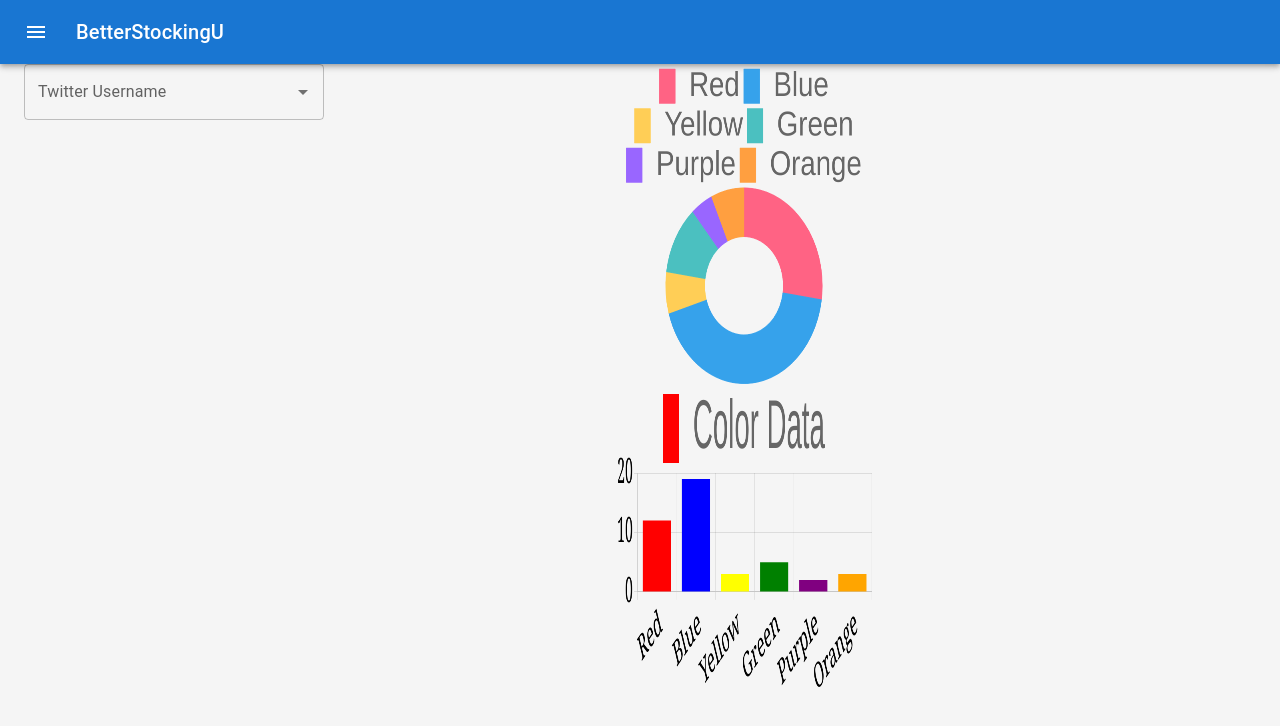
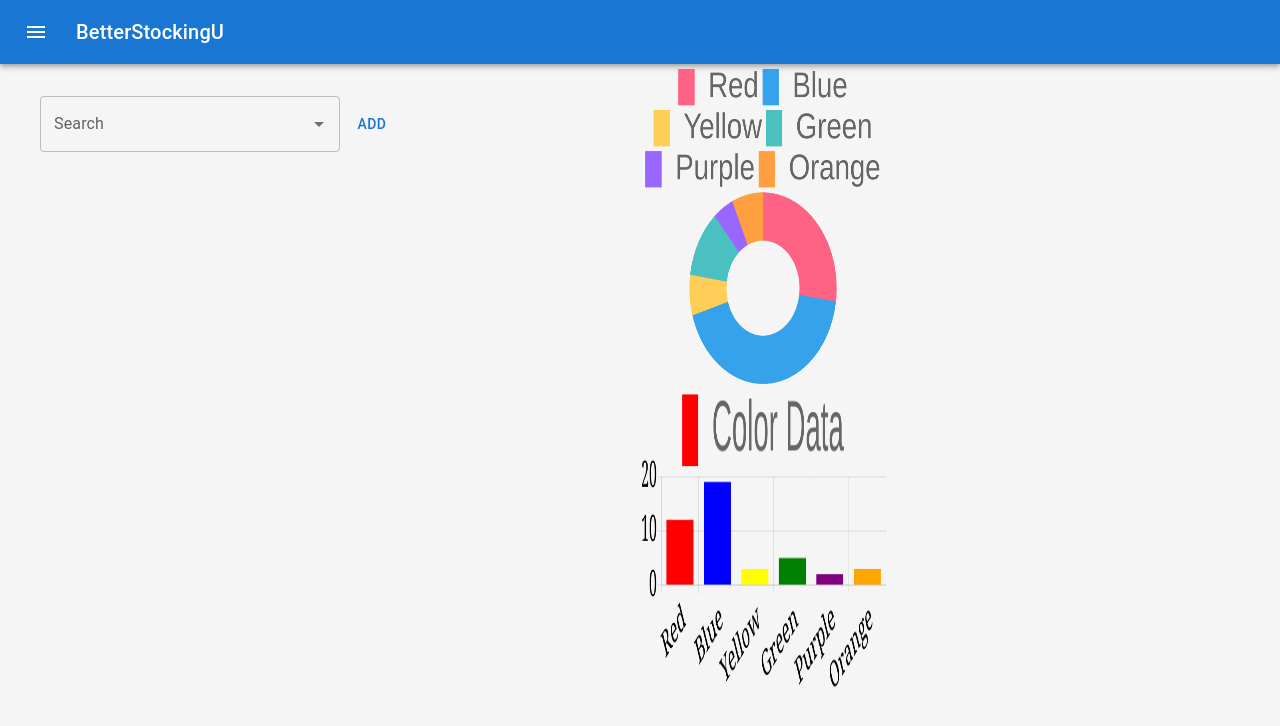
Before and after one commit to Tony-beeper/BetterStockingU, a React (Create React App) app in the folder frontend/: page / in a window 1280 px wide. Shown: the top 726 px of the page. Built offline with nearby package versions, Linux system fonts and the light colour scheme.

Commit message:
search styling

```diff
--- a/frontend/src/components/SearchBar/SearchBar.css
+++ b/frontend/src/components/SearchBar/SearchBar.css
@@ -0,0 +1,5 @@
+.search-bar{
+    display: flex;
+    flex-direction: row;
+    padding: 2em 1em;
+}
--- a/frontend/src/components/SearchBar/SearchBar.js
+++ b/frontend/src/components/SearchBar/SearchBar.js
@@ -1,17 +1,21 @@
 import TextField from '@mui/material/TextField';
 import Autocomplete from '@mui/material/Autocomplete';
+import Button from '@mui/material/Button';
+import './SearchBar.css'
+
 
 const SearchBar = ({options }) => {
   return (
-    <div>
+    <div className='search-bar'>
     <Autocomplete
   disablePortal
   id="combo-box-demo"
   options={options}
   sx={{ width: 300 }}
-  renderInput={(params) => <TextField {...params} label="Twitter Username" />}
+  renderInput={(params) => <TextField {...params} label="Search" />}
 
 />
+<Button variant="text" style={{display:"block"}}>Add</Button>
 </div>
   );
 };
--- a/frontend/src/pages/HomePage/HomePage.css
+++ b/frontend/src/pages/HomePage/HomePage.css
@@ -49,9 +49,11 @@
 .search-section{
   display: flex;
   flex-direction: column;
+  flex:1;
 }
 
 .graph-section{
   display: flex;
   flex-direction: column;
+  flex:1;
 }
```
